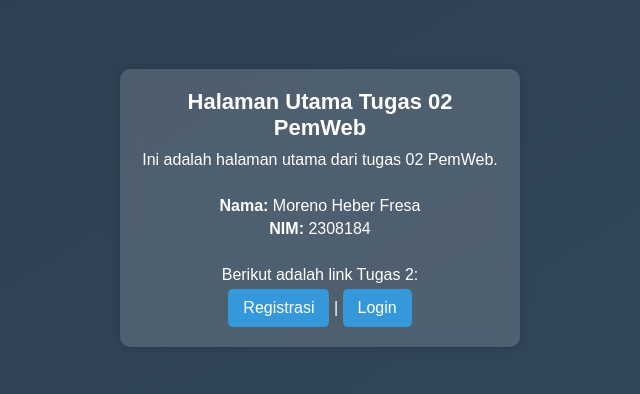
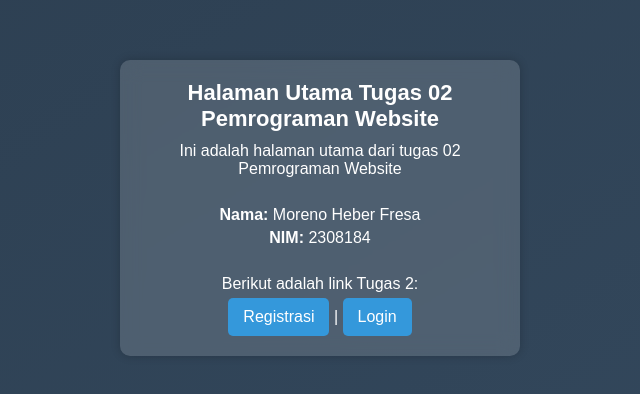
Before and after one commit to MorenoFresa/Moreno-Heber-Fresa_Tugas-02_PemWeb, a plain HTML site: page index.html in a window 1280 px wide. Shown: the part 192-586 px from the top of the page, without its empty margins (320-960 px from the left). Drawn offline with Linux system fonts and the light colour scheme.

Commit message:
Update index.html

```diff
--- a/index.html
+++ b/index.html
@@ -3,7 +3,7 @@
 <head>
     <meta charset="UTF-8">
     <meta name="viewport" content="width=device-width, initial-scale=1.0">
-    <title>Halaman Utama Tugas 02 PemWeb</title>
+    <title>Halaman Utama Tugas 02 Pemrograman Website</title>
     <style>
         * {
             margin: 0;
@@ -58,8 +58,8 @@
 </head>
 <body>
     <div class="container">
-        <h1>Halaman Utama Tugas 02 PemWeb</h1>
-        <p>Ini adalah halaman utama dari tugas 02 PemWeb.</p>
+        <h1>Halaman Utama Tugas 02 Pemrograman Website</h1>
+        <p>Ini adalah halaman utama dari tugas 02 Pemrograman Website</p>
         <br>
         <p><strong>Nama:</strong> Moreno Heber Fresa</p>
         <p><strong>NIM:</strong> 2308184</p>
```
